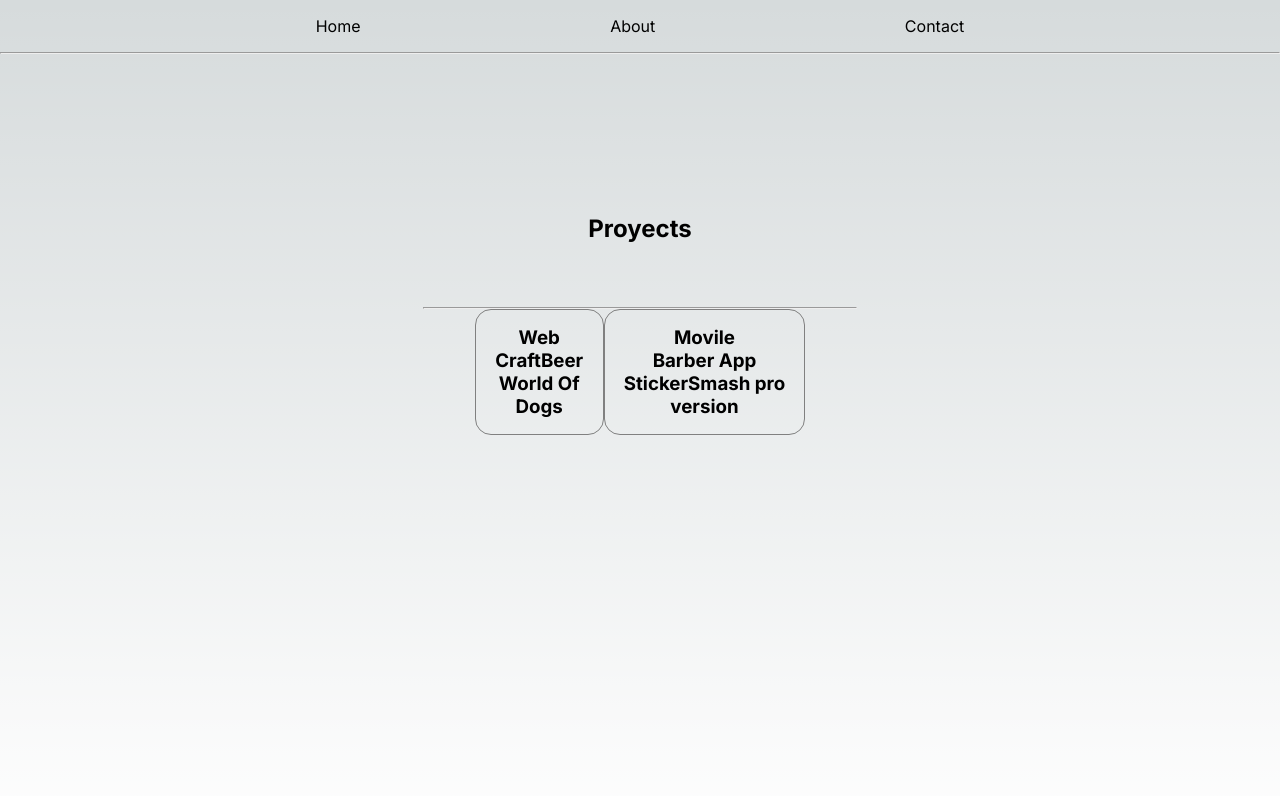
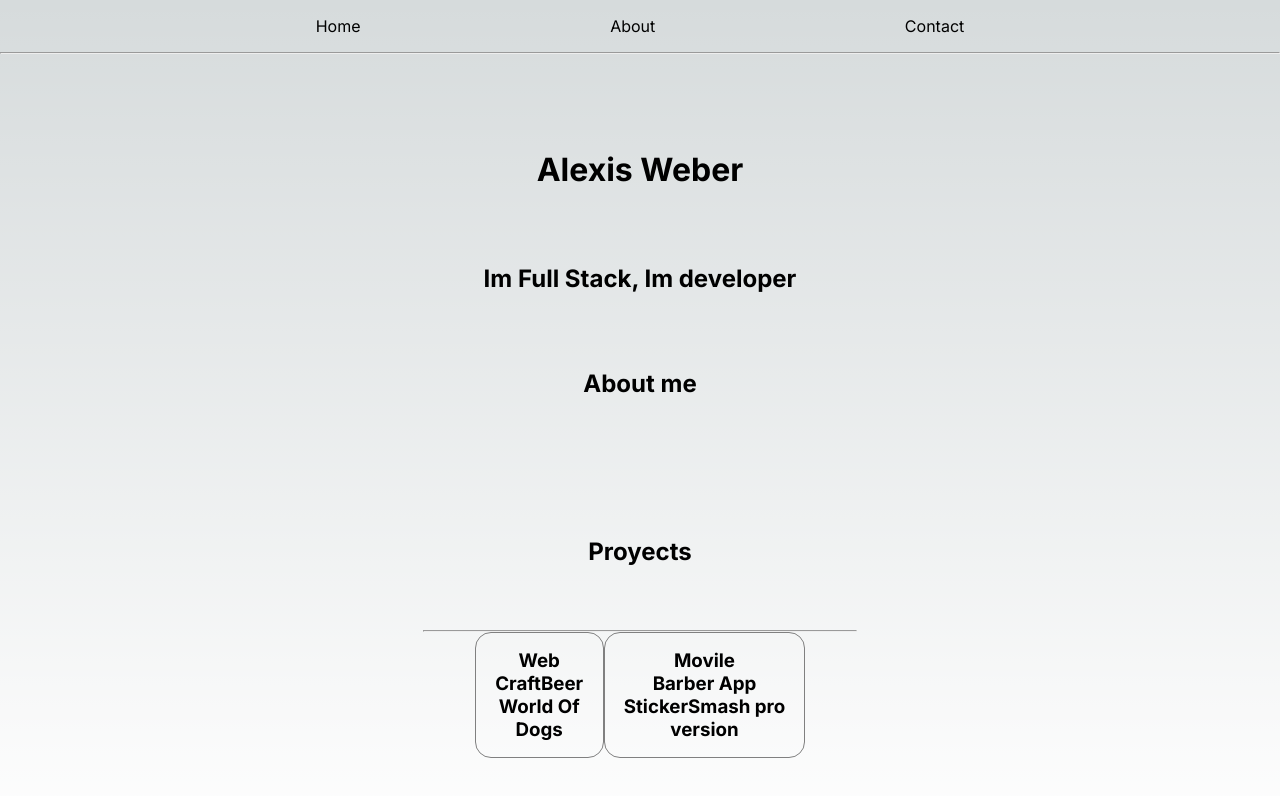
Before and after one commit to AlexisWeber98/Portfolio, a Next.js app: page / in a window 1280 px wide. Shown: the top 796 px of the page. Built offline with nearby package versions, Linux system fonts and the light colour scheme.

Commit message:
add about in page.tsx app

```diff
--- a/app/page.tsx
+++ b/app/page.tsx
@@ -1,13 +1,19 @@
-import Image from 'next/image'
-import styles from './page.module.css'
-import Proyects from '@/components/Proyects/Proyects'
+import Image from "next/image";
+import styles from "./page.module.css";
+import Proyects from "@/app/components/Proyects/Proyects";
+import About from "@/app/components/About/About";
 
 export default function Home() {
   return (
     <main className={styles.main}>
-     <div>
-      <Proyects/>
-     </div>
+      <h1>Alexis Weber</h1>
+      <h2>Im Full Stack, Im developer</h2>
+      <div>
+        <About />
+      </div>
+      <div>
+        <Proyects />
+      </div>
     </main>
-  )
+  );
 }
```
